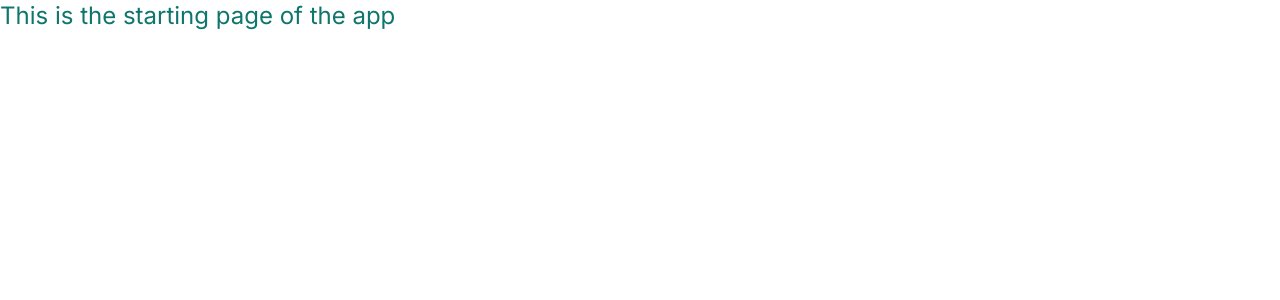
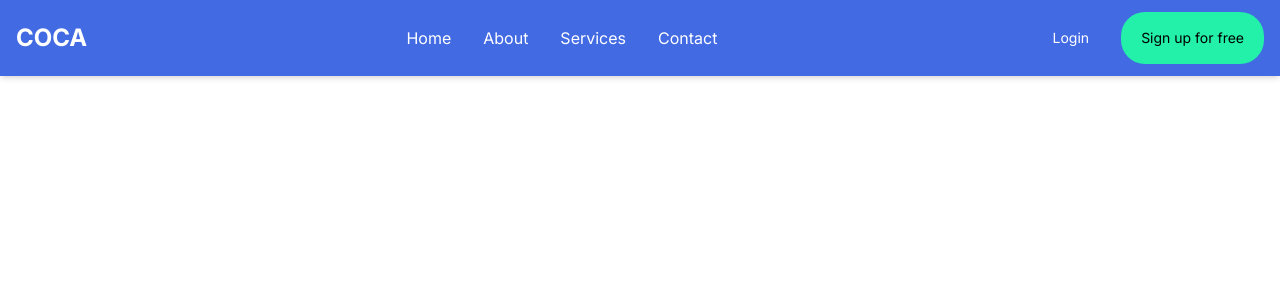
Before and after one commit to tahmidhasantanoy/solutya_it_job_task, a Next.js app: page / in a window 1280 px wide. Shown: the top 300 px of the page. Built offline with nearby package versions, Linux system fonts and the light colour scheme.

Commit message:
Header design almost complete

```diff
--- /dev/null
+++ b/src/app/components/shared/NavBar.jsx
@@ -0,0 +1,100 @@
+// components/Header.jsx
+"use client";
+
+import { useState } from "react";
+import Link from "next/link";
+
+const Header = () => {
+  const [isOpen, setIsOpen] = useState(false);
+
+  return (
+    <header className="bg-[#426AE2] shadow-md fixed w-full z-50">
+      <div className="max-w-7xl mx-auto flex justify-between items-center px-4 py-3">
+        {/* Left - Logo */}
+        <div className="flex-shrink-0">
+          <Link href="/" className="text-2xl font-bold text-white">
+            COCA
+          </Link>
+        </div>
+
+        {/* Center - Nav Links */}
+        <nav className="hidden md:flex space-x-8">
+          <Link href="/" className="text-white hover:text-blue-600">
+            Home
+          </Link>
+          <Link href="/about" className="text-white hover:text-blue-600">
+            About
+          </Link>
+          <Link href="/services" className="text-white hover:text-blue-600">
+            Services
+          </Link>
+          <Link href="/contact" className="text-white hover:text-blue-600">
+            Contact
+          </Link>
+        </nav>
+
+        {/* Right - Button or Icon */}
+        <div className="flex items-center space-x-4">
+          <button className="hidden md:inline-block text-sm bg-[#426AE2] text-white px-4 py-2 rounded-md hover:bg-blue-700">
+            Login
+          </button>
+          <button className="text-sm bg-[#23F0A9] text-black px-5 py-4 rounded-3xl">
+            Sign up for free
+          </button>
+
+          {/* Mobile Menu Button */}
+          <button
+            className="md:hidden text-white"
+            onClick={() => setIsOpen(!isOpen)}
+          >
+            {isOpen ? "✖️" : "☰"}
+          </button>
+        </div>
+      </div>
+
+      {/* Mobile Menu */}
+      {isOpen && (
+        <div className="md:hidden bg-white shadow-md">
+          <nav className="flex flex-col items-center space-y-4 py-4">
+            <Link
+              href="/"
+              className="text-black hover:text-blue-600"
+              onClick={() => setIsOpen(false)}
+            >
+              Home
+            </Link>
+            <Link
+              href="/about"
+              className="text-black hover:text-blue-600"
+              onClick={() => setIsOpen(false)}
+            >
+              About
+            </Link>
+            <Link
+              href="/services"
+              className="text-black hover:text-blue-600"
+              onClick={() => setIsOpen(false)}
+            >
+              Services
+            </Link>
+            <Link
+              href="/contact"
+              className="text-black hover:text-blue-600"
+              onClick={() => setIsOpen(false)}
+            >
+              Contact
+            </Link>
+            <button className="bg-blue-600 text-white px-4 py-2 rounded-md hover:bg-blue-700">
+              Login
+            </button>
+            <button className="text-sm bg-[#23F0A9] text-black px-5 py-4 rounded-3xl">
+              Sign up for free
+            </button>
+          </nav>
+        </div>
+      )}
+    </header>
+  );
+};
+
+export default Header;
--- a/src/app/layout.js
+++ b/src/app/layout.js
@@ -1,6 +1,7 @@
 import { Inter } from "next/font/google";
 import "./globals.css";
 import Providers from "@/lib/Providers/Provider";
+import Navbar from "./components/shared/NavBar";
 
 const inter = Inter({ subsets: ["latin"] });
 
@@ -14,6 +15,7 @@ export default function RootLayout({ children }) {
     <Providers>
       <html lang="en">
         <body className={inter.className}>
+          <Navbar />
           {children}
         </body>
       </html>
```
